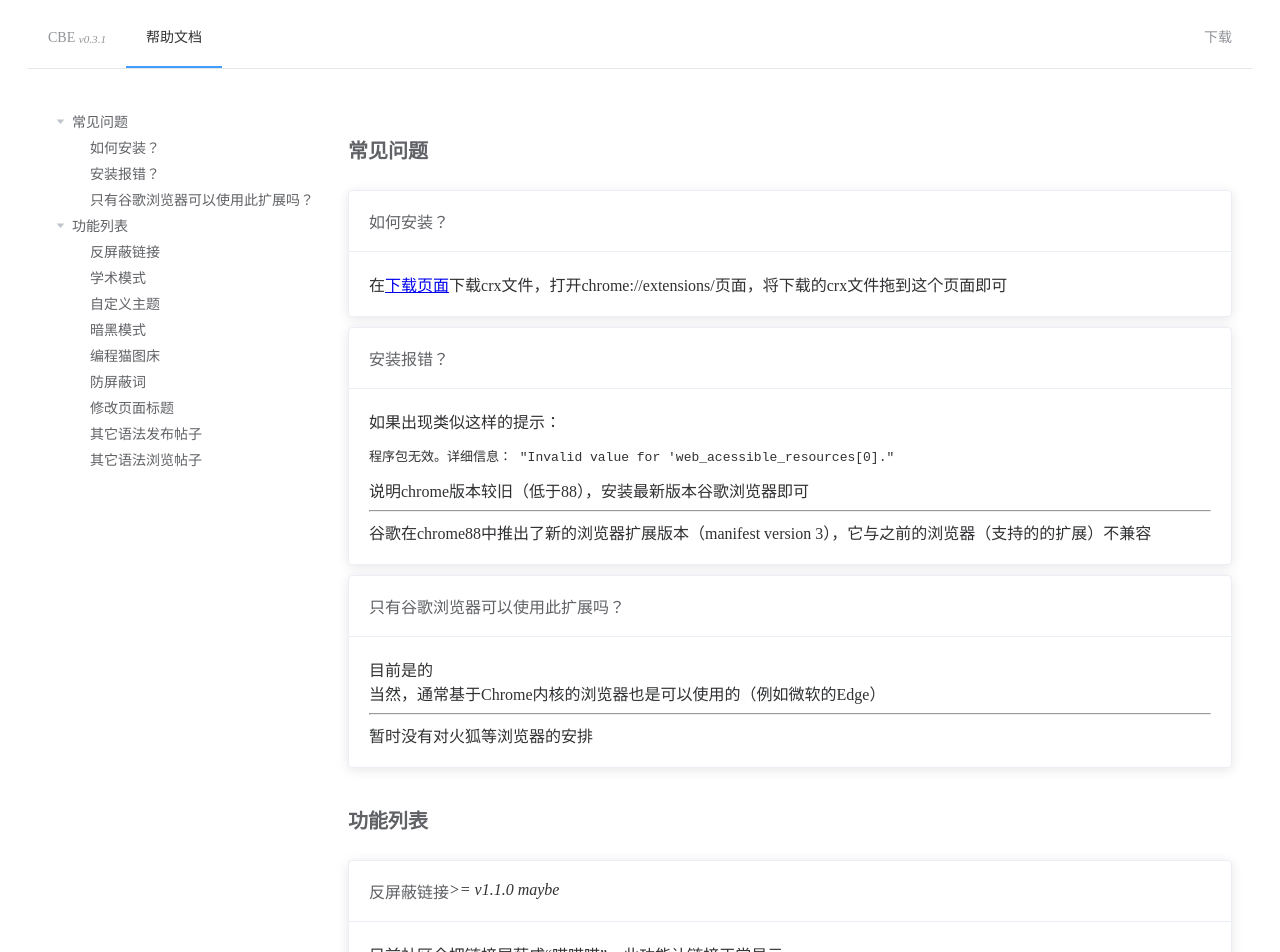
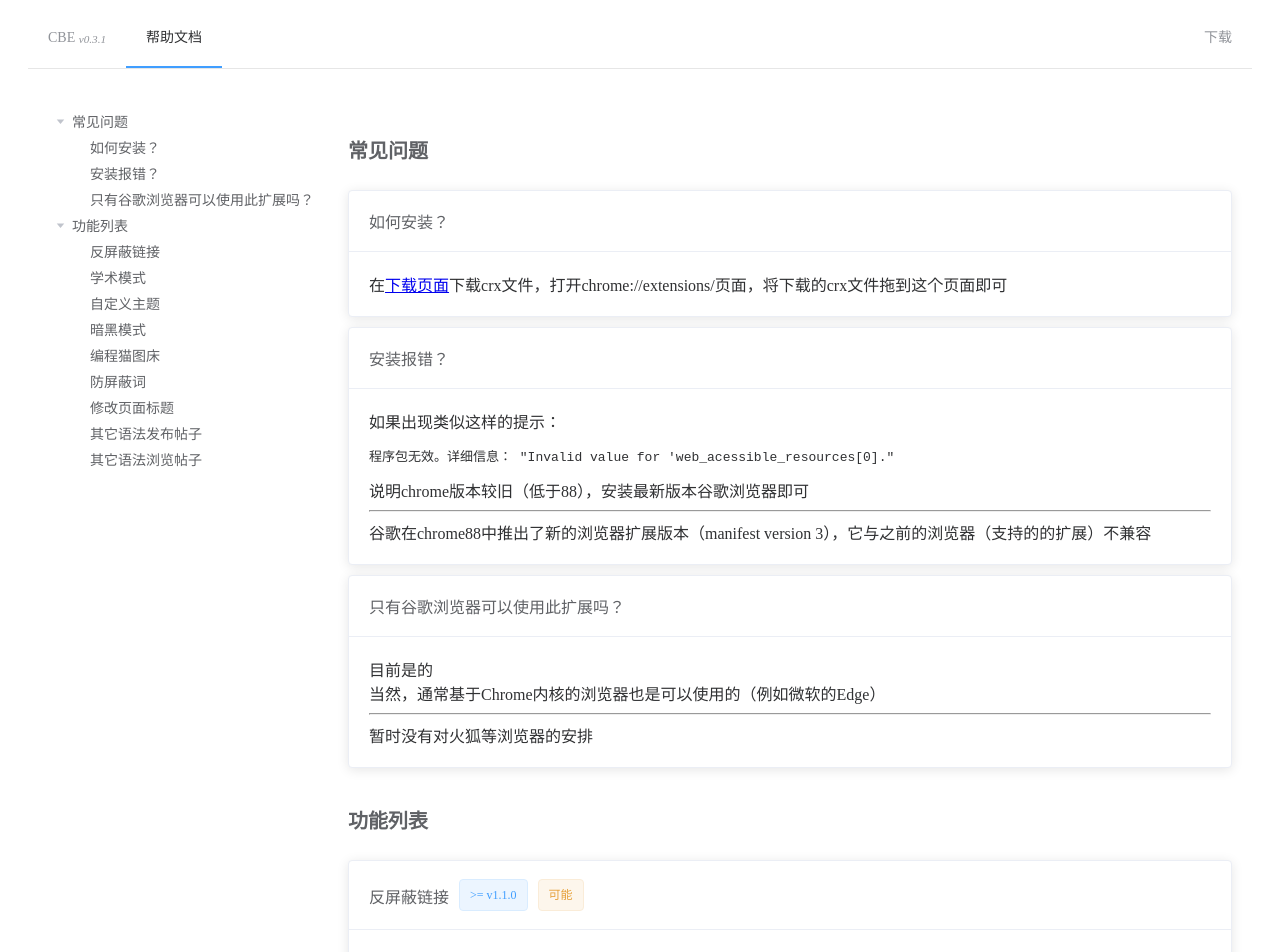
Before and after one commit to codemaoTeam/codemao-browse-enhanced-site, a Vue app: page /doc in a window 1280 px wide. Shown: the top 952 px of the page. Built offline with nearby package versions, Linux system fonts and the light colour scheme.

Commit message:
doc: 添加功能列表出现版本的 UI

```diff
--- a/src/views/Doc.vue
+++ b/src/views/Doc.vue
@@ -28,7 +28,16 @@
                 >
                   {{ question.label }}
                 </el-link>
-                <i title="最早出现在扩展中的版本号">{{ question.version }}</i>
+                <el-tag v-if="question.version" style="margin-left: 10px">
+                  {{ question.version }}
+                </el-tag>
+                <el-tag
+                  v-if="question.maybe"
+                  type="warning"
+                  style="margin-left: 10px"
+                >
+                  可能
+                </el-tag>
               </span>
             </div>
             <div v-html="question.content"></div>
@@ -78,19 +87,22 @@ export default {
             {
               label: '反屏蔽链接',
               id: 'feature-display-link',
-              version: '>= v1.1.0 maybe',
+              version: '>= v1.1.0',
+              maybe: true,
               content: '目前社区会把链接屏蔽成“喵喵喵”，此功能让链接正常显示',
             },
             {
               label: '学术模式',
               id: 'feature-academic-mode',
-              version: '>= v1.1.0 maybe',
+              version: '>= v1.1.0',
+              maybe: true,
               content: '隐藏一些与学编程无关的内容',
             },
             {
               label: '自定义主题',
               id: 'feature-persional-theme',
-              version: '>= v1.1.0 maybe',
+              version: '>= v1.1.0 ',
+              maybe: true,
               content: '自定义社区某些地方的CSS样式',
             },
             {
```
